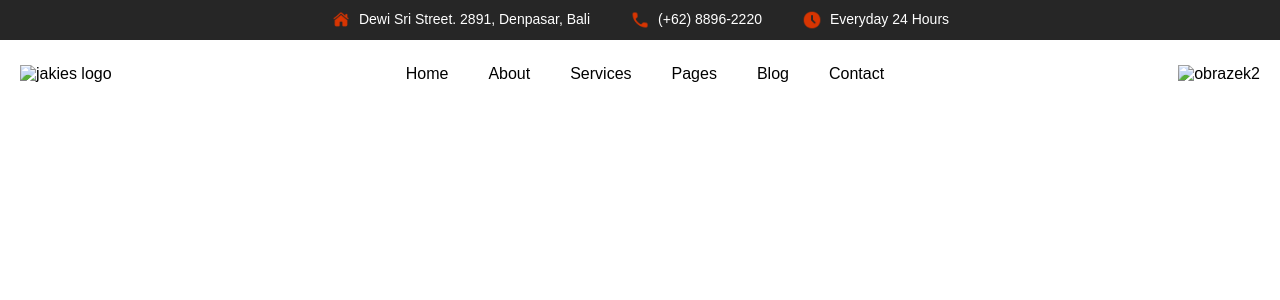
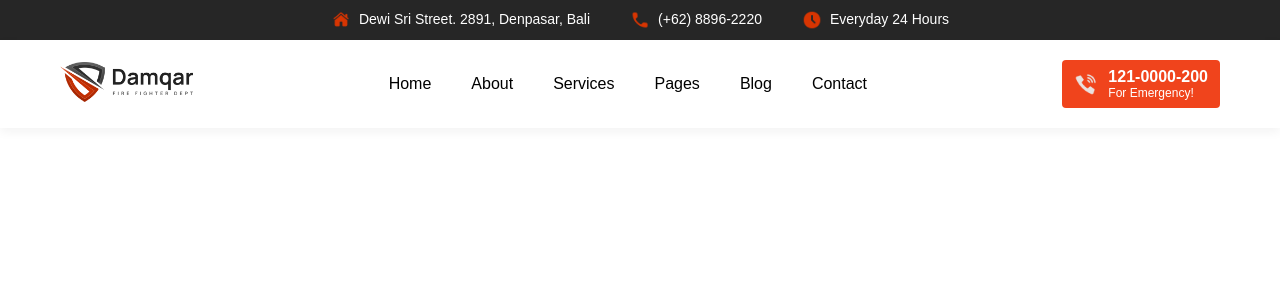
Before and after one commit to krisznal/ospwww, a PHP site: page / in a window 1280 px wide. Shown: the top 300 px of the page. Run offline with PHP 8.4, Linux system fonts and the light colour scheme.

Commit message:
skończony nav

```diff
--- a/index.html
+++ b/index.html
@@ -1,3 +1,4 @@
+<!DOCTYPE html>
 <html>
     <head>
         <title>Testowa strona</title>
@@ -12,29 +13,41 @@
             </ul>
         </div>
         <nav>
-            <img src="" alt="jakies logo" srcset="">
-            <ul>
+            <div class="nav-left">
+              <img src="images/logo.png" alt="Logo" class="logo">
+            </div>
+
+            <ul class="nav-center">
               <li><a href="#">Home</a></li>
-                <li><a href="">About</a></li>
-                <li><a href="">Services</a></li>
+              <li><a href="#">About</a></li>
+              <li><a href="#">Services</a></li>
               <li>
-                    <a href="">Pages</a>
+                <a href="#">Pages</a>
                 <ul class="dropdown">
-                        <li><a href="">Team</a></li>
-                        <li><a href="">FAQ</a></li>
-                        <li><a href="">404</a></li>
+                  <li><a href="#">Team</a></li>
+                  <li><a href="#">FAQ</a></li>
+                  <li><a href="#">404</a></li>
                 </ul>
               </li>
               <li>
-                    <a href="">Blog</a>
+                <a href="#">Blog</a>
                 <ul class="dropdown">
-                        <li><a href="">Blog</a></li>
-                        <li><a href="">Single Post</a></li>
+                  <li><a href="#">Blog</a></li>
+                  <li><a href="#">Single Post</a></li>
                 </ul>
               </li>
-                <li><a href="">Contact</a></li>
+              <li><a href="#">Contact</a></li>
             </ul>
-            <img src="" alt="obrazek2" srcset="">
+
+            <div class="nav-right">
+              <div class="emergency-box">
+                <img src="images/phone2.png" alt="Call icon" />
+                <div class="emergency-text">
+                  <div class="phone-number">121-0000-200</div>
+                  <div class="tagline">For Emergency!</div>
+                </div>
+              </div>
+            </div>
           </nav>
     </body>
 </html>
--- a/style.css
+++ b/style.css
@@ -36,34 +36,70 @@ body {
 }
 
 nav {
-    padding: 20px;
     display: flex;
     justify-content: space-between;
     align-items: center;
+    padding: 20px 60px;
+    background-color: #fff;
+    box-shadow: 0 4px 10px rgba(0, 0, 0, 0.05);
     position: relative;
 }
 
-nav ul {
+.nav-left .logo {
+    height: 40px;
+}
+
+.nav-center {
+    display: flex;
+    align-items: center;
     list-style: none;
-    display: flex;
     padding: 0;
     margin: 0;
 }
 
-nav ul li {
+.nav-center li {
     margin: 0 15px;
     position: relative;
 }
 
-nav a {
+.nav-center a {
     text-decoration: none;
     color: #000;
     padding: 5px;
     display: inline-block;
+    transition: color 0.3s;
 }
 
-nav ul li:hover > a {
+.nav-center li:hover > a {
     color: #f00;
+}
+
+.nav-right {
+    display: flex;
+    align-items: center;
+}
+
+.emergency-box {
+    display: flex;
+    align-items: center;
+    background-color: #f0441c;
+    padding: 8px 12px;
+    border-radius: 4px;
+    color: #fff;
+}
+
+.emergency-box img {
+    height: 24px;
+    margin-right: 10px;
+}
+
+.emergency-text .phone-number {
+    font-weight: bold;
+}
+
+.emergency-text .tagline {
+    font-size: 12px;
+    color: #fff;
 }
 
 .dropdown {
@@ -73,7 +109,6 @@ nav ul li:hover > a {
     left: 0;
     background-color: #fff;
     padding: 10px 0;
-    margin: 0;
     list-style: none;
     z-index: 1000;
     box-shadow: 0 4px 16px rgba(0, 0, 0, 0.08);
@@ -82,8 +117,7 @@ nav ul li:hover > a {
 }
 
 .dropdown li a {
-    padding: 10px 0;
-    margin: 0;
+    padding: 10px 20px;
     display: block;
     color: #000;
     white-space: nowrap;
@@ -94,6 +128,6 @@ nav ul li:hover > a {
     color: #f00;
 }
 
-nav ul li:hover .dropdown {
+.nav-center li:hover .dropdown {
     display: block;
 }
```
Also changed, not shown: images/logo.png (added), images/phone2.png (added). Lines whose indentation alone changed are shown as unchanged.
